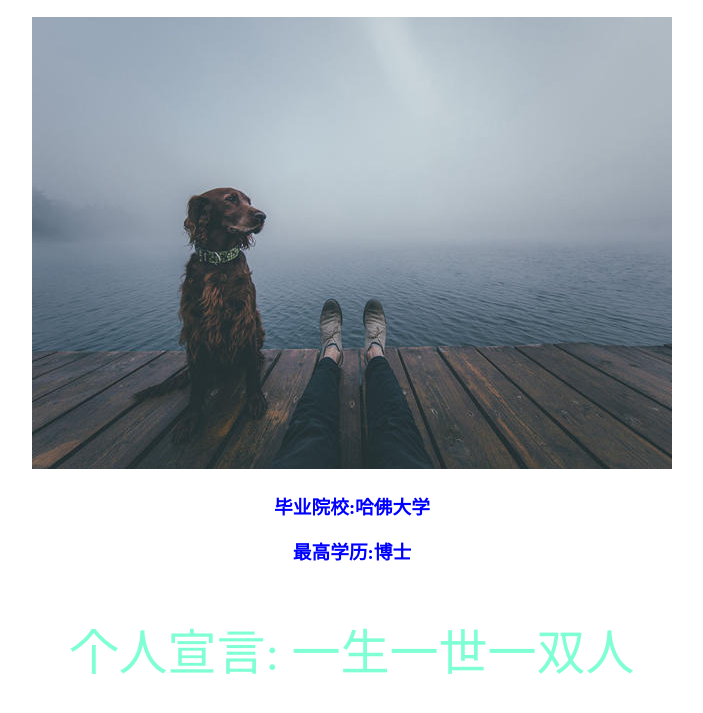
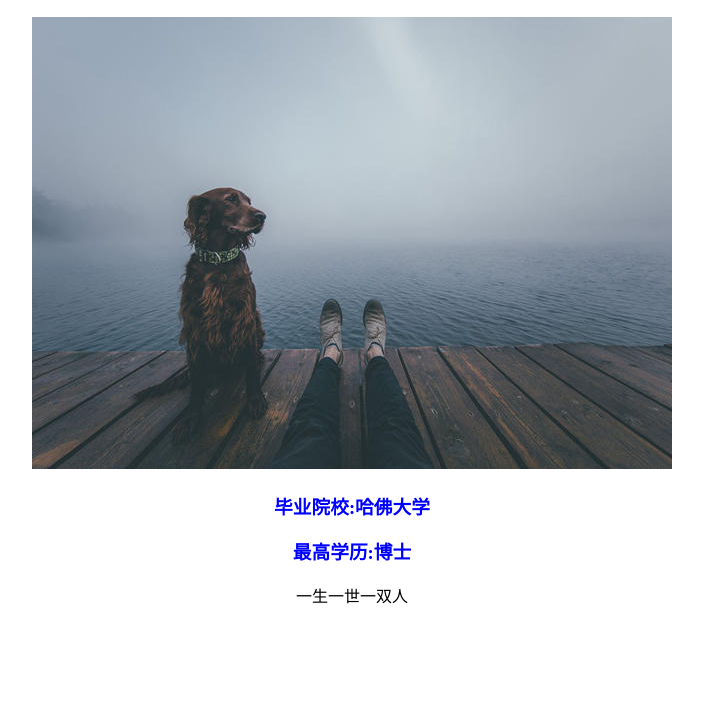
Before and after one commit to 2792403509/2792403509.github.io, a plain HTML site: page index.html in a window 1280 px wide. Shown: the part 127-840 px from the top of the page, without its empty margins (288-991 px from the left). After the commit the page ends 800 px from the top, so only its background shows below. Drawn offline with Linux system fonts and the light colour scheme.

Commit message:
Revert "提交"
This reverts commit 84774c4ca142c52fd440a6800750a2cbf65df5d5.

```diff
--- a/css/index.css
+++ b/css/index.css
@@ -7,7 +7,3 @@ h1{
 h3{
     color: blue;
 }
-p{
-    color: aquamarine;
-    font-size: 49px;
-}
--- a/index.html
+++ b/index.html
@@ -15,7 +15,7 @@
         <h3>毕业院校:哈佛大学</h3>
         <h3>最高学历:博士</h3>
         <p>
-           个人宣言: 一生一世一双人
+            一生一世一双人
         </p>
     </div>
 </body>
```
